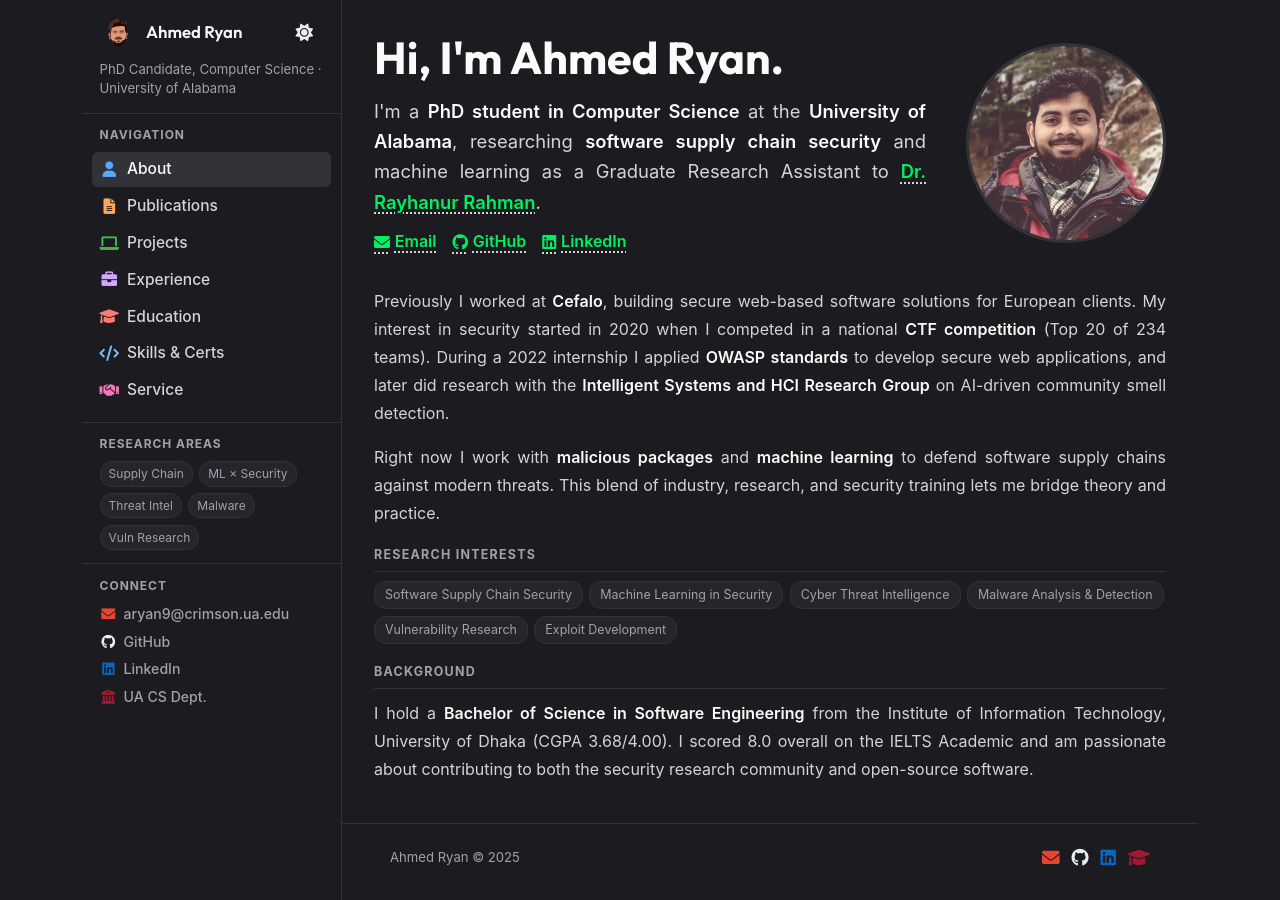
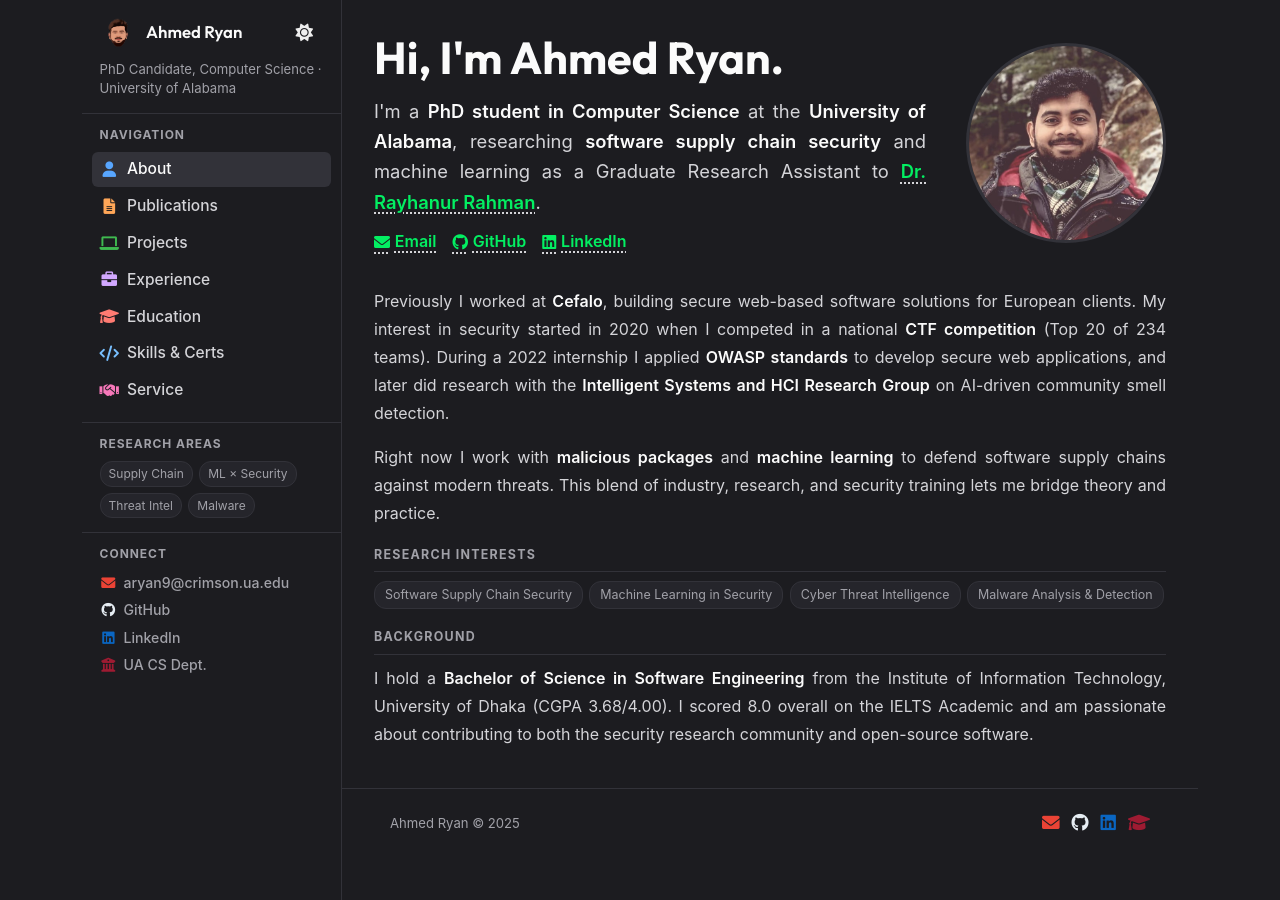
Before and after one commit to fraxhost/fraxhost.github.io, a Jekyll site: the page built from index.html, in a window 1280 px wide. Built offline with Jekyll 4.4.1, drawn with Linux system fonts in a browser that asks for light colours.

Commit message:
fix: justify text in Projects/Publications; remove vuln research tags
- css/project.css: text-align:justify on .project-description
- css/publication.css: text-align:justify on .pub-entry (cascades to
  title, authors, meta) and .pub-authors
- index.html: remove "Vulnerability Research" and "Exploit Development"
  from Research Interests
- _layouts/default.html: remove "Vuln Research" from sidebar tags

Co-Authored-By: Claude Sonnet 4.6 <noreply@anthropic.com>

```diff
--- a/_layouts/default.html
+++ b/_layouts/default.html
@@ -112,7 +112,6 @@
             <span class="sidebar-tag">ML &times; Security</span>
             <span class="sidebar-tag">Threat Intel</span>
             <span class="sidebar-tag">Malware</span>
-            <span class="sidebar-tag">Vuln Research</span>
           </div>
         </div>
 
--- a/css/project.css
+++ b/css/project.css
@@ -25,6 +25,7 @@
   color: var(--color-text);
   line-height: 1.65;
   margin-bottom: 0.6rem;
+  text-align: justify;
 }
 
 .project-tool {
--- a/css/publication.css
+++ b/css/publication.css
@@ -20,6 +20,7 @@
   padding: 1rem 0;
   border-bottom: 1px solid var(--color-border);
   counter-increment: pub-counter;
+  text-align: justify;
 }
 
 .pub-entry:first-child { padding-top: 0; }
@@ -51,6 +52,7 @@
   color: var(--color-text-muted);
   margin-bottom: 0.3rem;
   line-height: 1.5;
+  text-align: justify;
 }
 
 .pub-authors strong {
--- a/index.html
+++ b/index.html
@@ -60,8 +60,6 @@ page_css: index
     <span class="research-tag">Machine Learning in Security</span>
     <span class="research-tag">Cyber Threat Intelligence</span>
     <span class="research-tag">Malware Analysis &amp; Detection</span>
-    <span class="research-tag">Vulnerability Research</span>
-    <span class="research-tag">Exploit Development</span>
   </div>
 
   <h2 class="about-section-heading">Background</h2>
```
